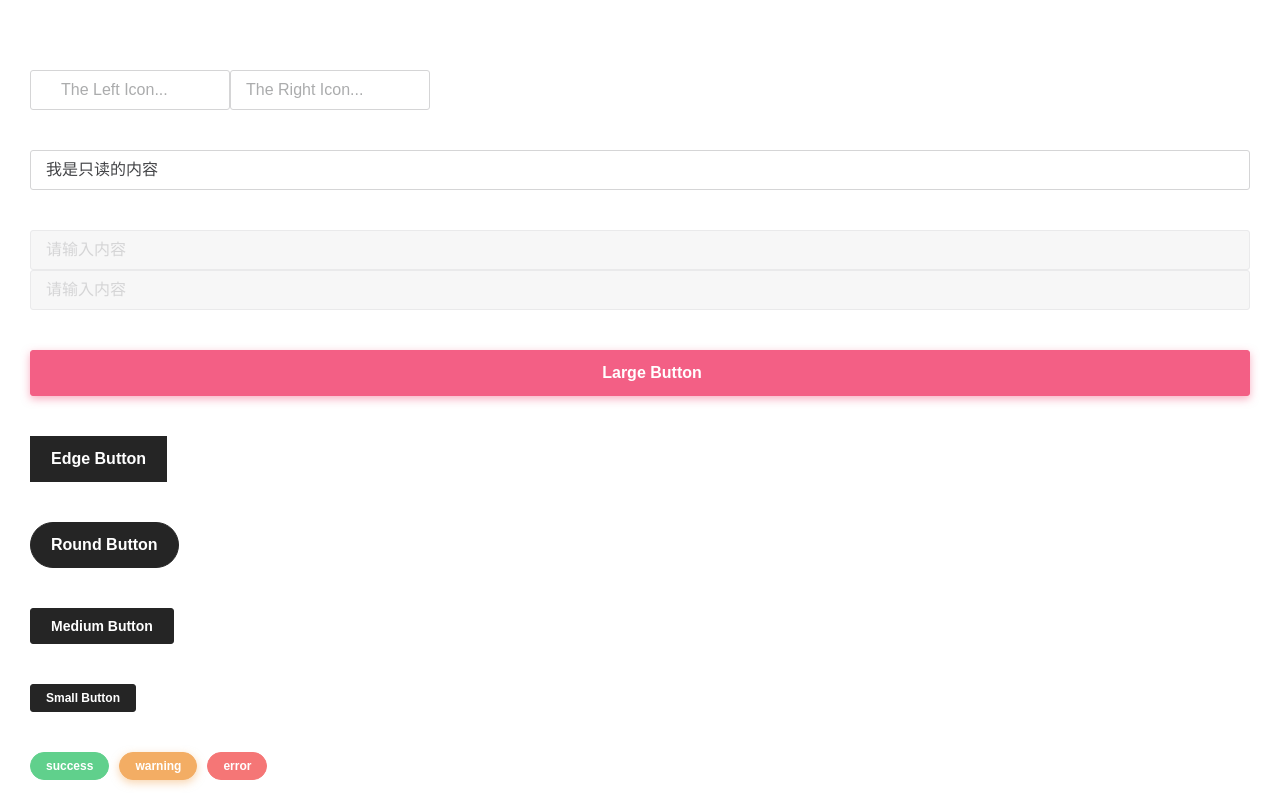
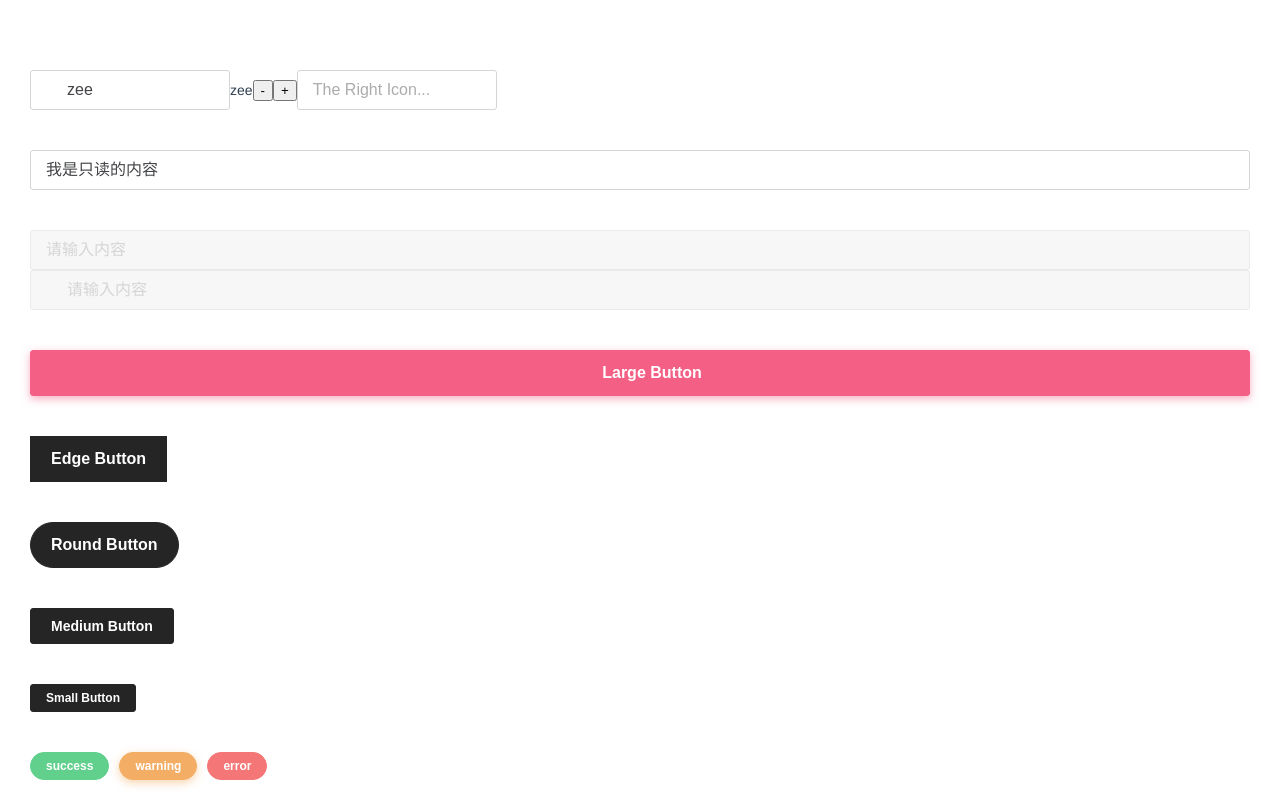
Before and after one commit to funny-man/uzi-vue, a Vue app: page / in a window 1280 px wide. Shown: the top 800 px of the page. Built offline with nearby package versions, Linux system fonts and the light colour scheme.

Commit message:
添加input组件的v-model功能

```diff
--- a/src/App.vue
+++ b/src/App.vue
@@ -5,7 +5,11 @@
              style="width:200px;display:inline-block"
              placeholder="The Left Icon..."
              @change="change"
+             v-model="msg"
     ></z-input>
+    <span>{{ msg }}</span>
+    <button @click="add">-</button>
+    <button @click="msg+=1">+</button>
     <z-input suffix="loading"
              style="width:200px;display:inline-block"
              placeholder="The Right Icon..."
@@ -14,7 +18,7 @@
     <div class="gap"/>
     <z-input readonly value="我是只读的内容"  placeholder="Enter something..."></z-input>
     <div class="gap"/>
-    <z-input disabled></z-input> <z-input disabled leftIcon="settings"></z-input>
+    <z-input disabled></z-input> <z-input disabled prefix="settings"></z-input>
     <div class="gap"/>
     <z-button type="primary" shadow block loading>Large Button</z-button>
     <div class="gap" ref="test" style="width:100px"/>
@@ -104,6 +108,7 @@ export default {
   data() {
     return {
       isLoading: false,
+      msg: 'zee'
     };
   },
   methods: {
@@ -117,6 +122,12 @@ export default {
     },
     blur(e) {
       console.log(e.target.value);
+    },
+    add() {
+      const arr = this.msg.split('');
+      const { length } = arr;
+      arr.length = length - 1;
+      this.msg = arr.join('');
     }
   },
 };
--- a/src/components/input/input.vue
+++ b/src/components/input/input.vue
@@ -14,7 +14,7 @@
            :disabled="disabled"
            :readonly="readonly"
            @change="$emit('change',$event)"
-           @input="$emit('input',$event)"
+           @input="$emit('input',$event.target.value)"
            @focus="$emit('focus',$event)"
            @blur="$emit('blur',$event)"
     />
--- a/src/sass/utils.scss
+++ b/src/sass/utils.scss
@@ -104,12 +104,12 @@
 
 @mixin input-icon($w) {
   >.input{
-    padding-#{$w}: 30px;
+    padding-#{$w}: 36px;
   }
   >.z-icon {
     position: absolute;
     top: 0;
-    #{$w}: 8px;
+    #{$w}: 14px;
     bottom: 0;
     margin: auto;
   }
```
Also changed, not shown: 2 other files (tests, documents, lock files or other folders).
